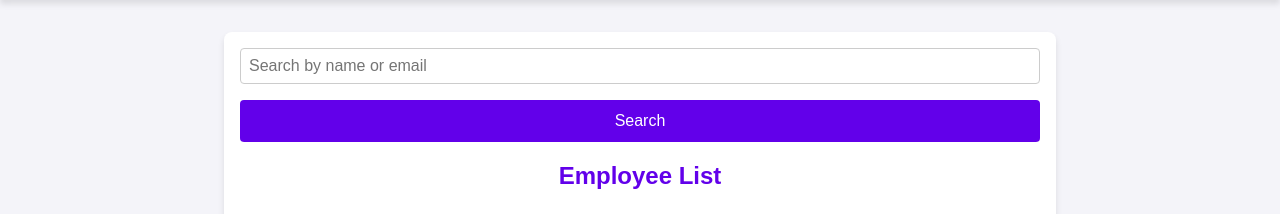
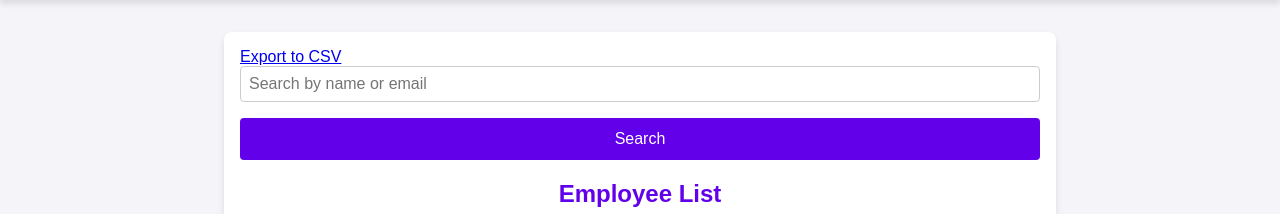
Before and after one commit to AdamDono/crud, a Flask app: page /view in a window 1280 px wide. Shown: the part 114-328 px from the top of the page. Run offline with Flask 3, Linux system fonts and the light colour scheme; data that the repository does not hold is empty; some libraries are stand-ins or nearby versions.

Commit message:
added saving file for all the data

```diff
--- a/app.py
+++ b/app.py
@@ -1,5 +1,9 @@
-from flask import Flask, render_template, request, redirect, url_for, flash
+from flask import Flask, render_template, request, redirect, url_for
 from database import get_db_connection
+import io
+import csv
+from flask import make_response
+
 
 app = Flask(__name__)
 
@@ -7,6 +11,27 @@ app = Flask(__name__)
 @app.route('/')
 def index():
     return render_template('index.html')
+@app.route('/export')
+def export_employees():
+    conn = get_db_connection()
+    cur = conn.cursor()
+    cur.execute('SELECT * FROM employees;')
+    employees = cur.fetchall()
+    cur.close()
+    conn.close()
+
+    # Create a CSV file
+    output = io.StringIO()
+    writer = csv.writer(output)
+    writer.writerow(['ID', 'First Name', 'Last Name', 'Email', 'Phone', 'Department'])
+    for employee in employees:
+        writer.writerow(employee)
+
+    # Return the CSV file as a download
+    response = make_response(output.getvalue())
+    response.headers['Content-Disposition'] = 'attachment; filename=employees.csv'
+    response.headers['Content-type'] = 'text/csv'
+    return response
 
 # Add Employee Route
 @app.route('/add', methods=['GET', 'POST'])
--- a/templates/view_employees.html
+++ b/templates/view_employees.html
@@ -1,6 +1,6 @@
 {% extends 'base.html' %}
 {% block content %}
-
+<a href="{{ url_for('export_employees') }}" class="btn-export">Export to CSV</a>
 
 <form method="GET" action="{{ url_for('view_employees') }}">
     <input type="text" name="search" placeholder="Search by name or email">
```
